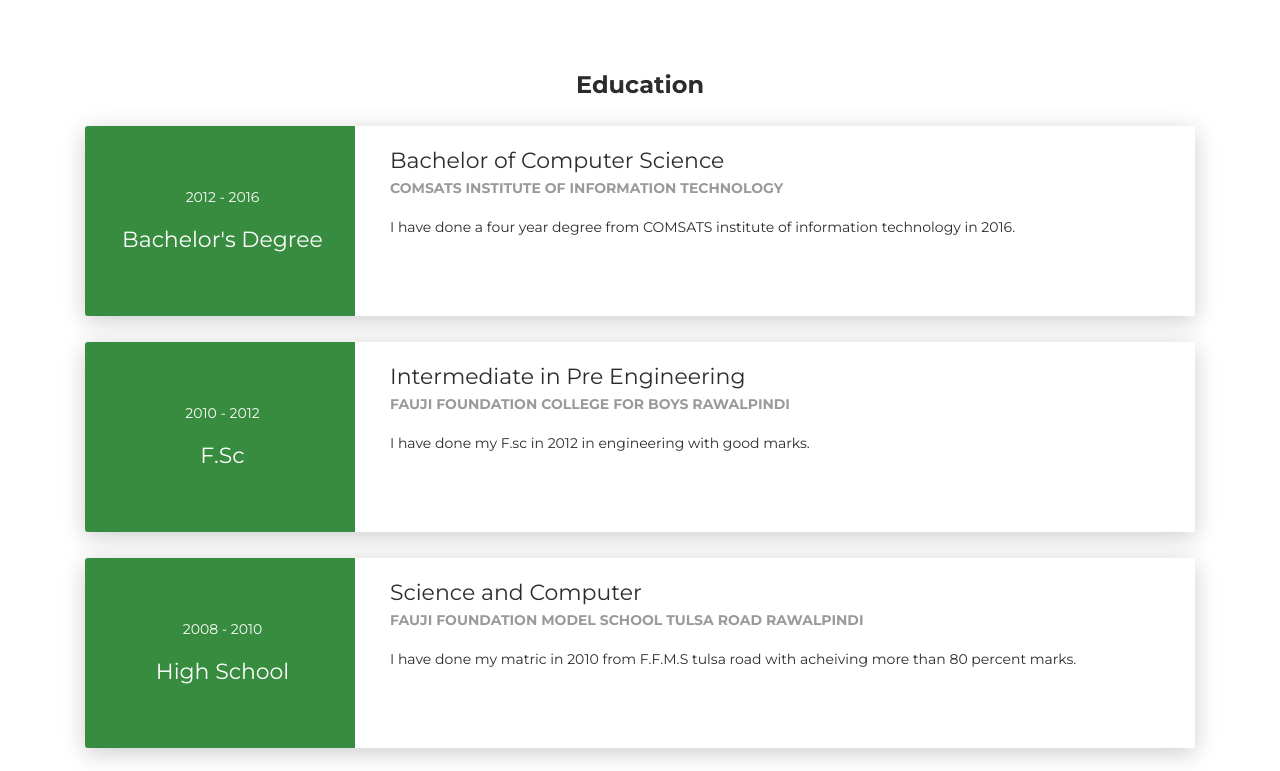
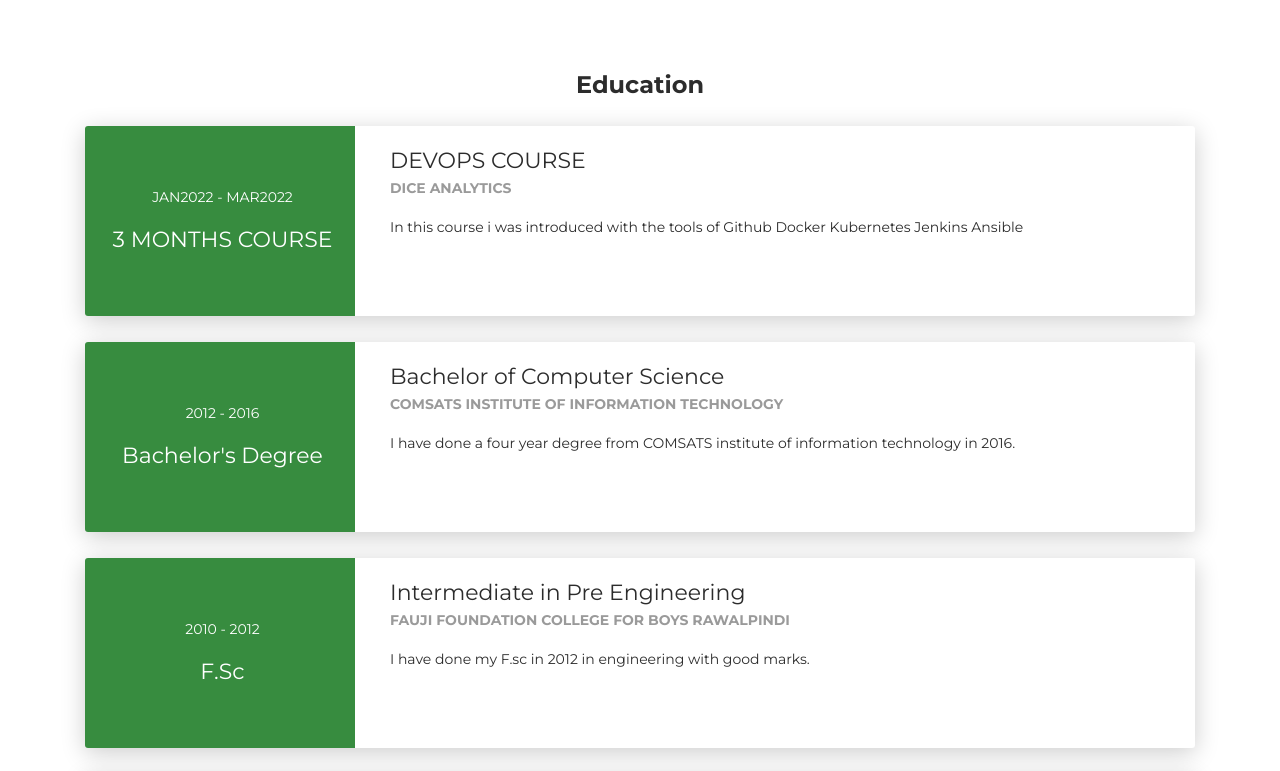
Before and after one commit to hasnain28/CV, a plain HTML site: page index.html in a window 1280 px wide. Shown: the part 1360-2131 px from the top of the page. Drawn offline with Linux system fonts and the light colour scheme.

Commit message:
update education sector with Dice course

```diff
--- a/index.html
+++ b/index.html
@@ -166,6 +166,23 @@
       <div class="row">
         <div class="col-md-3 bg-primary" data-aos="fade-right" data-aos-offset="50" data-aos-duration="500">
           <div class="card-body cc-education-header">
+            <p>JAN2022 - MAR2022</p>
+            <div class="h5">3 MONTHS COURSE</div>
+          </div>
+        </div>
+ <div class="col-md-9" data-aos="fade-left" data-aos-offset="50" data-aos-duration="500">
+          <div class="card-body">
+            <div class="h5">DEVOPS COURSE</div>
+            <p class="category">DICE ANALYTICS</p>
+            <p>In this course i was introduced with the tools of Github Docker Kubernetes Jenkins Ansible</p>
+          </div>
+        </div>
+      </div>
+    </div>
+    <div class="card">
+      <div class="row">
+        <div class="col-md-3 bg-primary" data-aos="fade-right" data-aos-offset="50" data-aos-duration="500">
+          <div class="card-body cc-education-header">
             <p>2012 - 2016</p>
             <div class="h5">Bachelor's Degree</div>
           </div>
```
